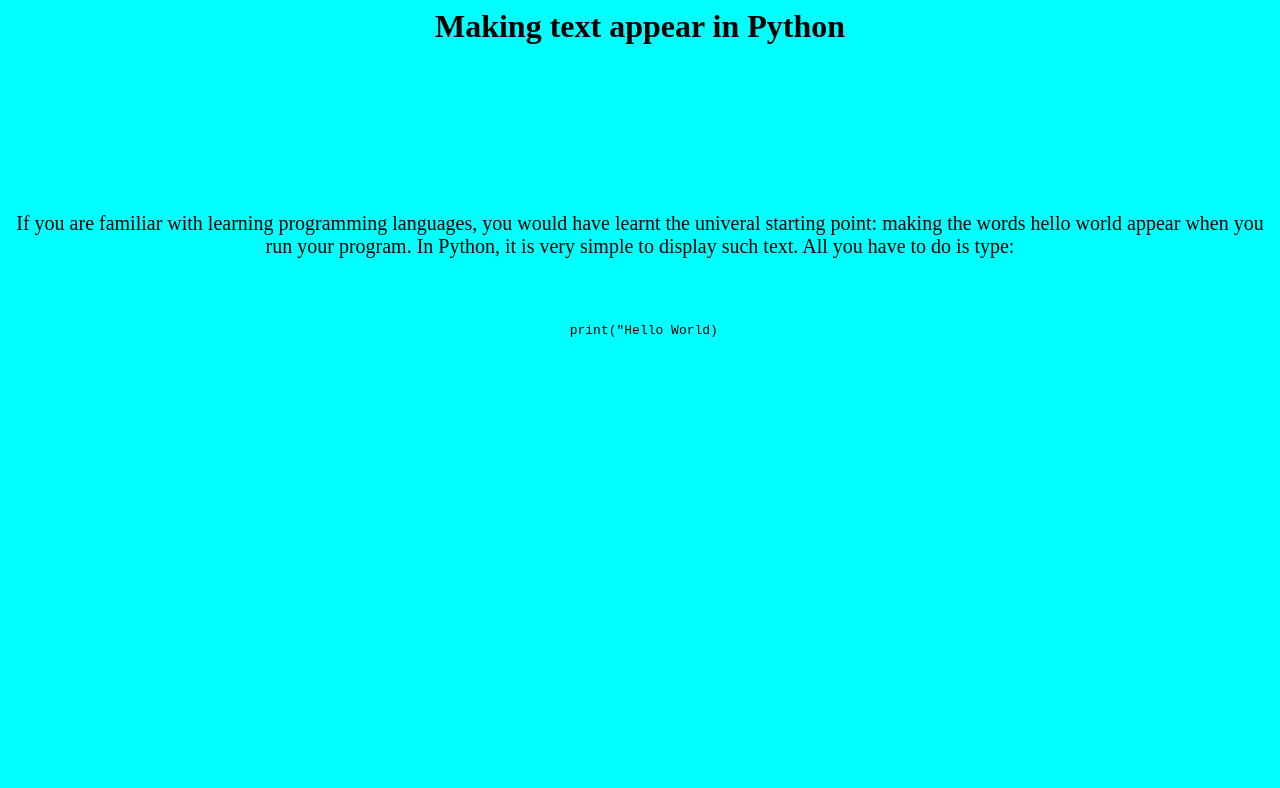
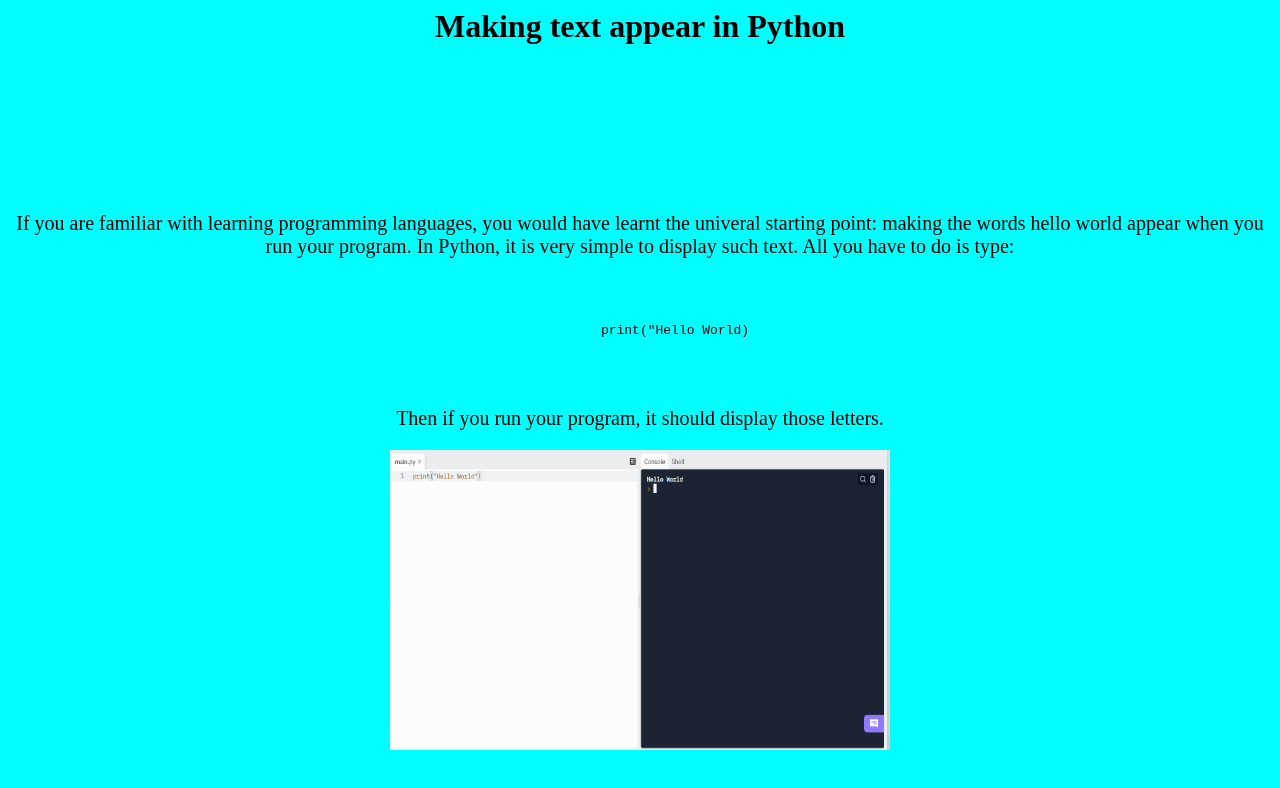
Before and after one commit to minoizee/minoizee.github.io, a plain HTML site: page learn python (print).html in a window 1280 px wide. Drawn offline with Linux system fonts and the light colour scheme.

Commit message:
Commiting Pic

```diff
--- a/learn python (print).html
+++ b/learn python (print).html
@@ -50,8 +50,25 @@ making the words hello world appear when you run your program. In Python, it is
 
 
 
-                                                                        print("Hello World)
+                                                                            print("Hello World)
 </pre>
+
+<br>
+<br>
+<p>
+
+Then if you run your program, it should display those letters.
+
+</p>
+
+
+<center>
+
+
+<img src="images/Hello-WorldPythondemo.png" width="500px" height="300px">
+
+
+</center>
 
 </body>
 
```
Also changed, not shown: images/Hello-WorldPythondemo.png (added).
